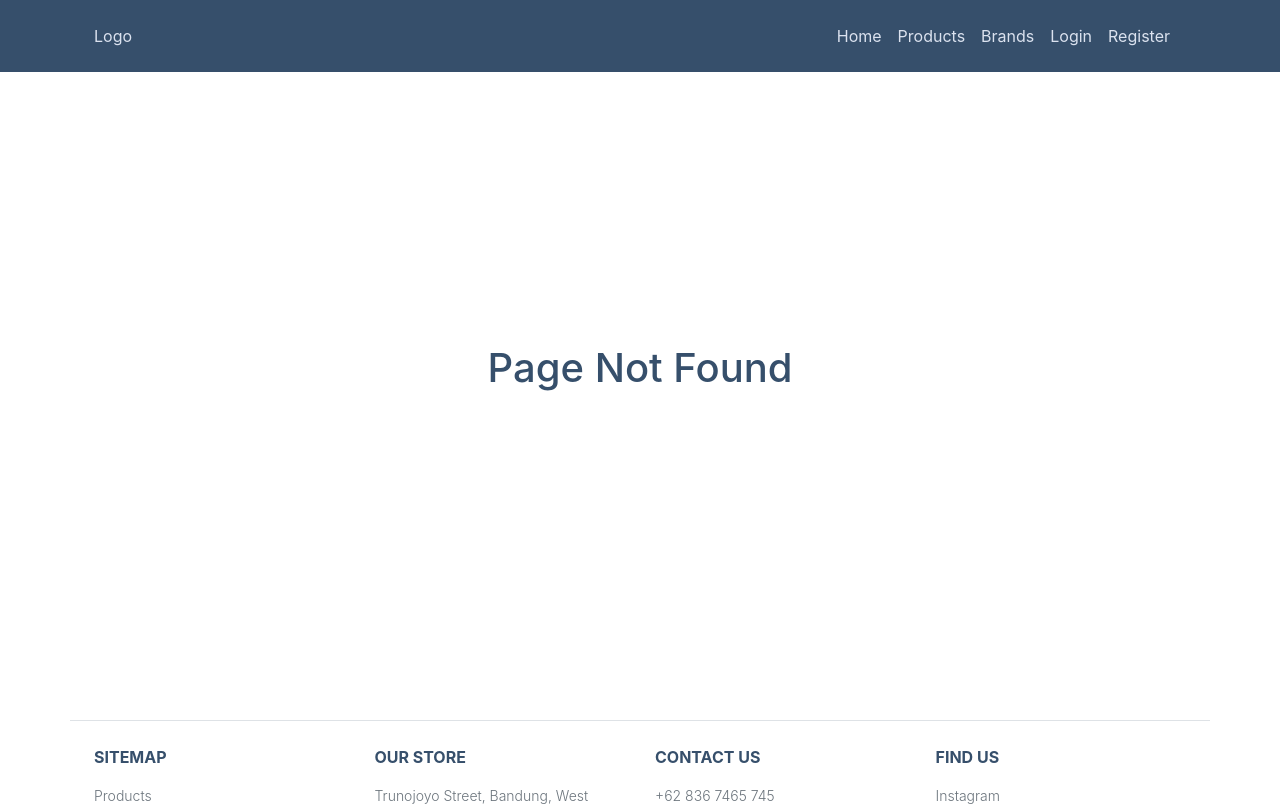
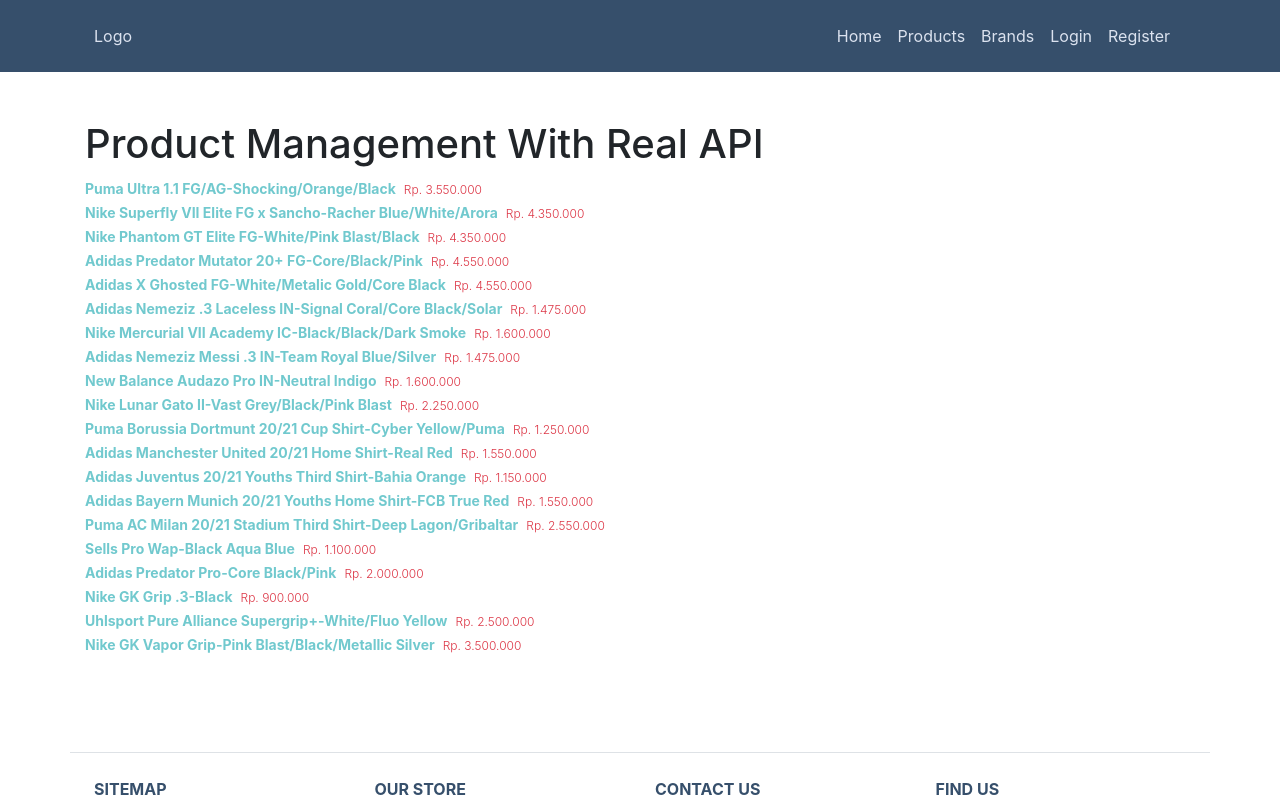
Before and after one commit to jamaludinfikrii/sporteens, a React (Create React App) app: page /product-management in a window 1280 px wide. Shown: the top 806 px of the page. Built offline with nearby package versions, Linux system fonts and the light colour scheme; data requests are answered from the project's data file.

Commit message:
connect with api sporteens

```diff
--- a/src/App.js
+++ b/src/App.js
@@ -18,6 +18,7 @@
 import apiUrl from './supports/constants/apiUrl'
 import Statistics from './pages/Statistics'
 import PageNotFound from './components/PageNotFound'
+import ProductManagement from './pages/ProductManagement'
 //
 
 export class App extends Component {
@@ -70,6 +71,7 @@
           <Route path='/checkout/:idTrans' component={Checkout} />
           <Route path='/transaction-history' component={TransactionHistory} />
           <Route path='/detail-product/:bebas' component={DetailProduct} />
+          <Route path='/product-management' component={ProductManagement} />
           <Route path='/create-password' component={CreatePassword} />
           <Route path='*' component={PageNotFound} />
         </Switch>
--- /dev/null
+++ b/src/pages/ProductManagement.jsx
@@ -0,0 +1,46 @@
+import Axios from 'axios'
+import React, { Component } from 'react'
+const APIURL = 'http://localhost:4000/'
+
+export class ProductManagement extends Component {
+    state = {
+        data : null
+    }
+    componentDidMount(){
+        this.getAllData()
+    }
+
+    getAllData = () => {
+        Axios.get(APIURL + 'products')
+        .then((res) => {
+            console.log(res.data)
+            this.setState({data : res.data})
+        })
+        .catch((err) => {
+            console.log(err)
+        })
+    }
+    render() {
+        return (
+            <div className='container py-5'>
+                <h1>Product Management With Real API</h1>
+                {
+                    this.state.data && this.state.data.map((val) => {
+                        return(
+                            <div>
+                                <span className='sporteens-main font-weight-bold sporteens-font-14'>
+                                    {val.name}
+                                </span>
+                                <span className='ml-2 text-danger font-weight-light sporteens-font-12'>
+                                   Rp.  {val.price.toLocaleString('id-ID')}
+                                </span>
+                            </div>
+                        )
+                    })
+                }
+            </div>
+        )
+    }
+}
+
+export default ProductManagement
```
Also changed, not shown: fake-api/db.json (line endings or trailing spaces).
